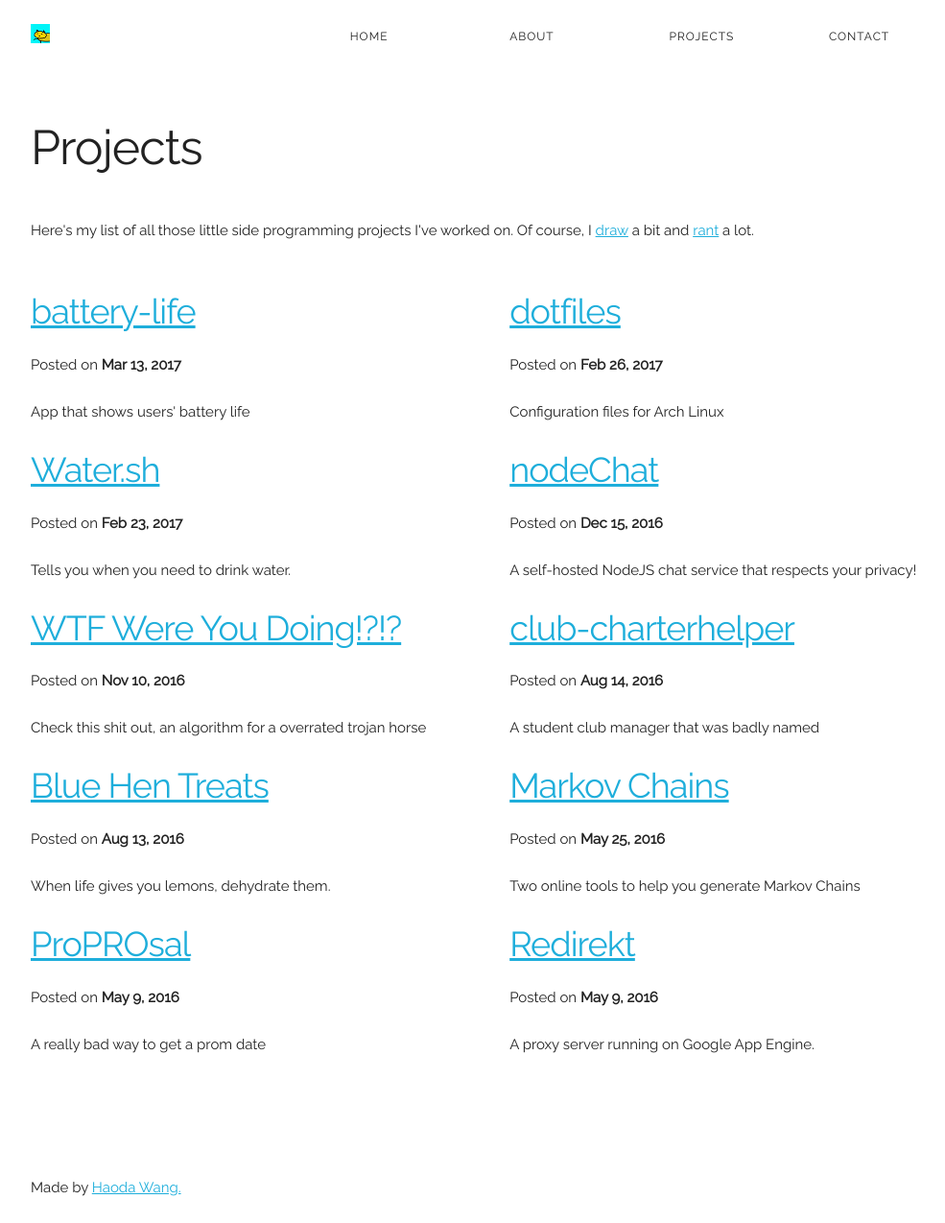
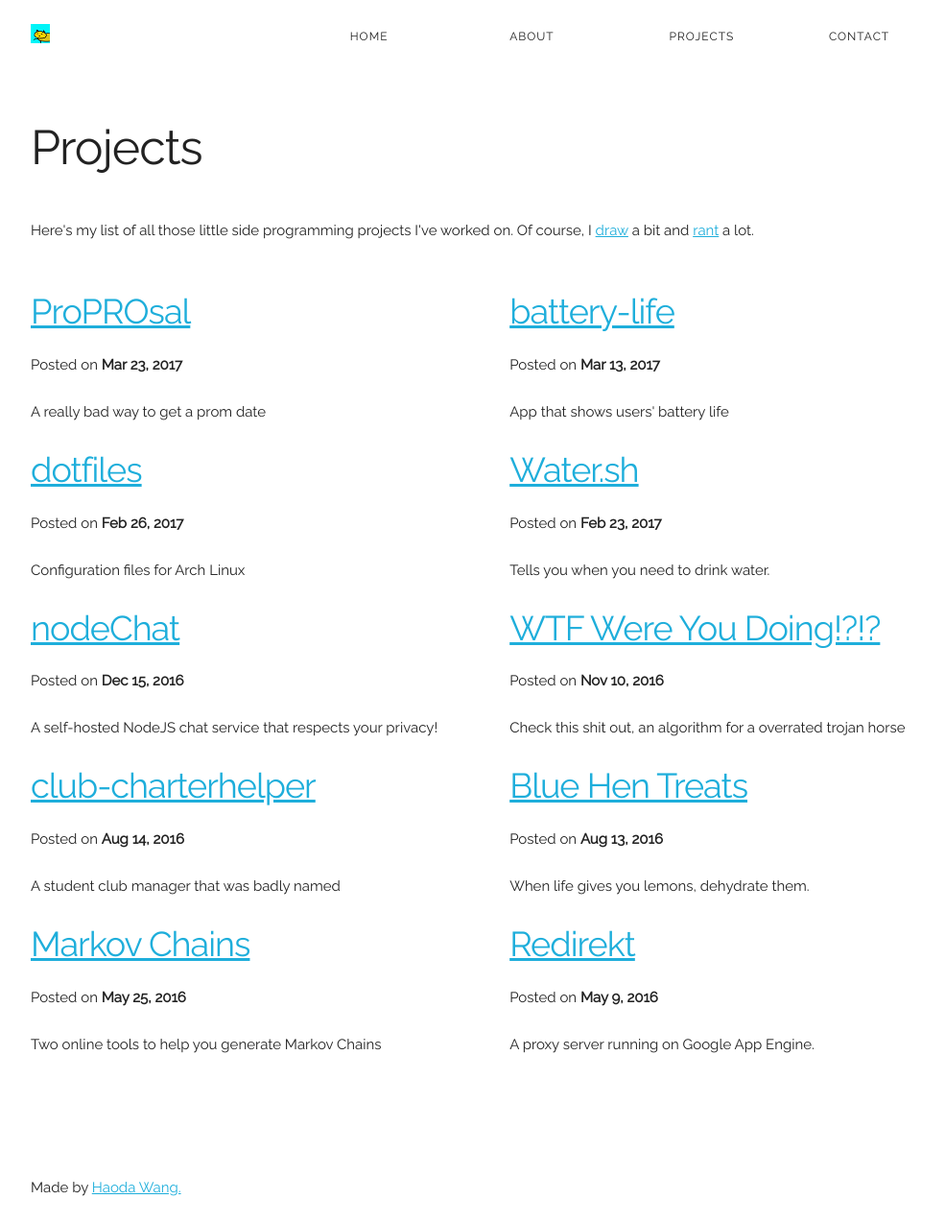
Before and after one commit to rootw4re/h313.github.io, a Jekyll site: the page built from projects.html, in a window 1280 px wide. Shown: the whole page at 96% size, without its empty margins (128-1113 px from the left). Built offline with Jekyll 4.4.1, drawn with Linux system fonts in a browser that asks for light colours; nearby versions of some CDN libraries.

Commit message:
Update and rename 2017-05-09-promprosal.markdown to 2017-03-23-promprosal.markdown

```diff
--- a/_posts/2017-05-09-promprosal.markdown
+++ b/_posts/2017-03-23-promprosal.markdown
@@ -1,7 +1,7 @@
 ---
 layout: post
 title: "ProPROsal"
-date: 2016-05-09 11:53:44 -0400
+date: 2017-03-23 19:32:44 -0400
 categories: web
 summary: "A really bad way to get a prom date"
 ---
```
